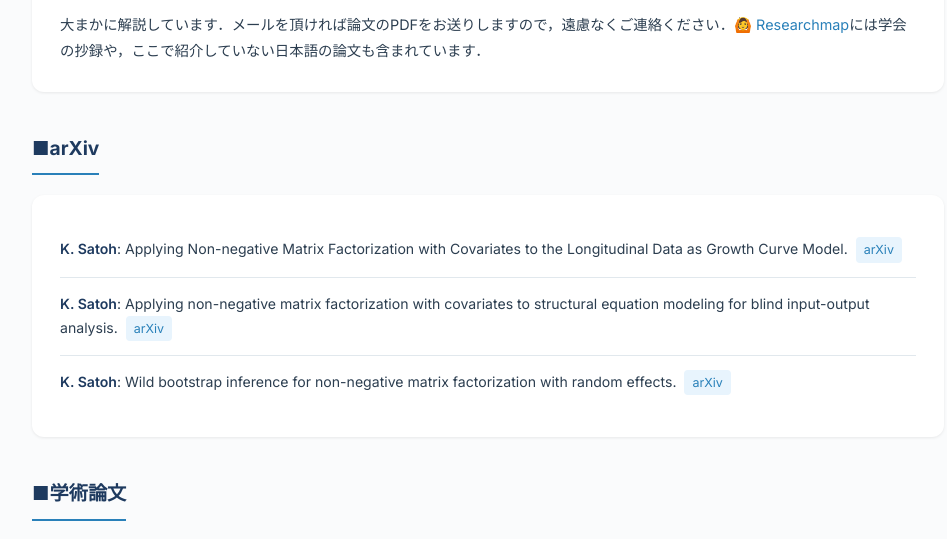
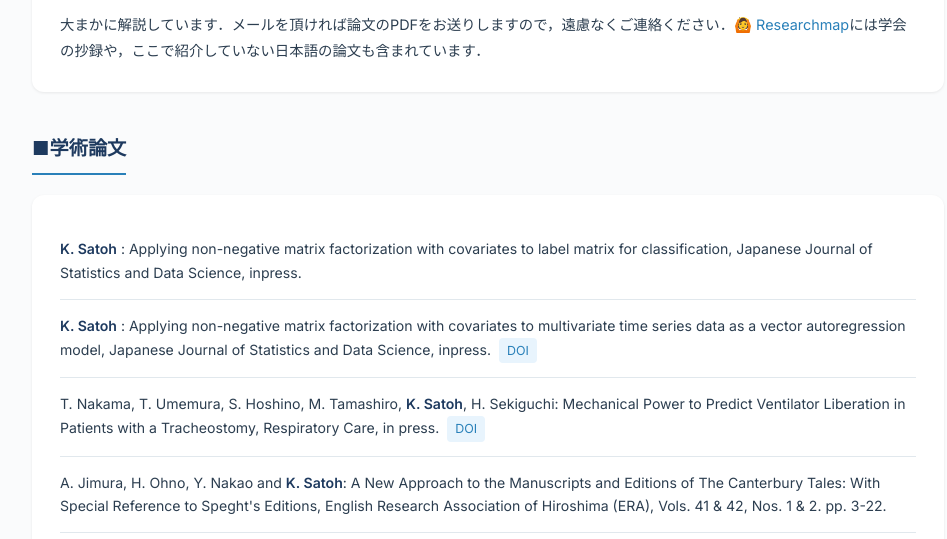
Before and after one commit to ksatohds/ksatohds.github.io, a Jekyll site: the page built from papers.md, in a window 1280 px wide and 900 px high, cut to the strip 361-900 px from the top of the window. Shown: the whole strip, without its empty margins (152-1099 px from the left). Built offline with Jekyll 4.4.1, drawn with Linux system fonts in a browser that asks for light colours.

Commit message:
20260512 remove arxiv section from papers page
Co-Authored-By: Claude Opus 4.6 (1M context) <noreply@anthropic.com>

```diff
--- a/papers.md
+++ b/papers.md
@@ -12,17 +12,6 @@ title: 論文
       大まかに解説しています．メールを頂ければ論文のPDFをお送りしますので，遠慮なくご連絡ください．&#x1F646;
       <a href="https://researchmap.jp/read0046045?lang=ja">Researchmap</a>には学会の抄録や，ここで紹介していない日本語の論文も含まれています．
     </p>
-  </div>
-</div>
-
-<div class="section">
-  <h2 class="section-title">■arXiv</h2>
-  <div class="card">
-    <ul class="pub-list">
-      <li><strong class="author-highlight">K. Satoh</strong>: Applying Non-negative Matrix Factorization with Covariates to the Longitudinal Data as Growth Curve Model. <a class="pub-link" href="https://arxiv.org/abs/2403.05359">arXiv</a></li>
-      <li><strong class="author-highlight">K. Satoh</strong>: Applying non-negative matrix factorization with covariates to structural equation modeling for blind input-output analysis. <a class="pub-link" href="https://arxiv.org/abs/2512.18250">arXiv</a></li>
-      <li><strong class="author-highlight">K. Satoh</strong>: Wild bootstrap inference for non-negative matrix factorization with random effects. <a class="pub-link" href="https://arxiv.org/abs/2603.01468">arXiv</a></li>
-    </ul>
   </div>
 </div>
 
```
